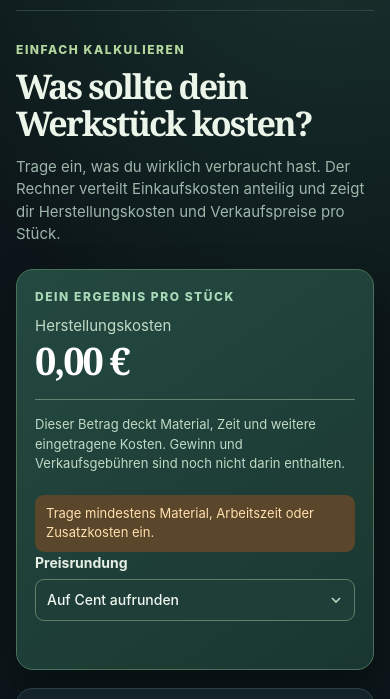
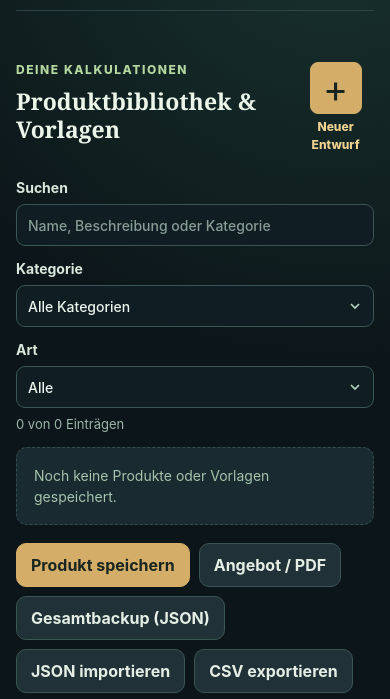
Before and after one commit to Lesezeichen-Hub/Preisrechner, a plain HTML site: page index.html in a window 390 px wide. Shown: the part 105-804 px from the top of the page. Drawn offline with Linux system fonts and the light colour scheme.

Commit message:
Improve product library navigation

```diff
--- a/app.mjs
+++ b/app.mjs
@@ -422,6 +422,7 @@ $('saveButton').addEventListener('click', async () => {
 $('newButton').addEventListener('click', () => {
   if (hasUnsavedChanges() && !confirm('Einen neuen Entwurf beginnen? Nicht in der Bibliothek gespeicherte Änderungen gehen verloren.')) return;
   draft = emptyProduct(); refresh(); persist();
+  $('productName').focus();
 });
 
 $('savedList').addEventListener('click', event => {
@@ -432,11 +433,13 @@ $('savedList').addEventListener('click', event => {
   if (event.target.closest('.load-saved')) {
     if (hasUnsavedChanges() && !confirm('Nicht gespeicherte Änderungen verwerfen und dieses Produkt öffnen?')) return;
     draft = cleanProduct(entry.product); draft.id = entry.id; historyProductId = entry.id; refresh(); persist();
+    $('productEditor').scrollIntoView({ behavior: 'smooth' });
   } else if (event.target.closest('.copy-saved')) {
     if (hasUnsavedChanges() && !confirm('Nicht gespeicherte Änderungen verwerfen und eine neue Variante beginnen?')) return;
     draft = cleanProduct(entry.product); draft.id = null; draft.isTemplate = false; draft.productName = `${draft.productName || 'Produkt'} (Variante)`;
     for (const item of draft.materials) { item.stockId = null; item.stockBooked = false; item.restBookedId = null; }
     historyProductId = null; refresh(); persist();
+    $('productEditor').scrollIntoView({ behavior: 'smooth' });
   } else if (event.target.closest('.show-history')) {
     historyProductId = entry.id; renderHistory(); document.querySelector('.history-panel').scrollIntoView({ behavior: 'smooth' });
   } else if (event.target.closest('.delete-saved')) {
--- a/dark.css
+++ b/dark.css
@@ -75,6 +75,16 @@ input[type="checkbox"] { accent-color: #d1ab62; }
 .photo-preview img { width: 100%; height: 100%; object-fit: cover; }
 .photo-actions { display: flex; flex-wrap: wrap; gap: 6px; margin: 9px 0 5px; }
 .photo-help { display: block; line-height: 1.4; }
+.library-picker { padding: 28px 0 24px; border-bottom: 1px solid #365055; }
+.library-heading { display: flex; justify-content: space-between; align-items: center; gap: 20px; margin-bottom: 22px; }
+.library-heading h1 { margin: 0; color: #ecf5e9; font-family: Georgia, serif; font-size: 30px; line-height: 1.2; letter-spacing: 0; }
+.library-heading .save-status { display: block; margin-top: 5px; }
+.new-draft { display: flex; align-items: center; gap: 12px; border: 0; background: transparent; color: #f0d291; font: inherit; font-weight: 800; text-align: left; }
+.new-draft-plus { display: grid; place-items: center; width: 60px; height: 60px; flex: none; border: 1px solid #d4ae69; border-radius: 8px; background: #d4ae69; color: #19251f; font-size: 38px; font-weight: 400; line-height: 1; }
+.new-draft:hover .new-draft-plus { background: #ebc886; }
+.new-draft:focus-visible { outline: 3px solid #efc77c; outline-offset: 4px; }
+.library-picker .saved-list { max-height: 400px; overflow-y: auto; }
+.library-picker .library-actions { margin-top: 18px; }
 .library-filters { display: grid; grid-template-columns: minmax(200px, 1.5fr) minmax(160px, 1fr) minmax(130px, .7fr); gap: 12px; margin-bottom: 7px; }
 .library-count { margin: 0 0 12px; font-size: 13px; color: #9eb5aa; }
 .saved-list { grid-template-columns: repeat(2, minmax(0, 1fr)); gap: 12px; }
@@ -82,7 +92,7 @@ input[type="checkbox"] { accent-color: #d1ab62; }
 .saved-item-main { display: flex; gap: 14px; padding: 14px; min-width: 0; flex: 1; }
 .saved-thumb { width: 90px; height: 90px; border-radius: 9px; background: #2b4547; display: grid; place-items: center; color: #a4bda8; font-size: 28px; flex: none; overflow: hidden; }
 .saved-thumb img { width: 100%; height: 100%; object-fit: cover; }
-.saved-item-info { min-width: 0; flex: 1; }
+.saved-item-info { min-width: 0; flex: 1; overflow-wrap: anywhere; }
 .saved-item-info strong { color: #eef5e9; }
 .saved-item-info small { display: block; margin-top: 4px; }
 .saved-item-info p { color: #b6cbbd; font-size: 13px; margin: 5px 0 0; overflow: hidden; display: -webkit-box; -webkit-box-orient: vertical; -webkit-line-clamp: 2; }
@@ -142,6 +152,10 @@ tbody th { color: #ebf4e9; }
   .saved-list { grid-template-columns: 1fr; }
 }
 @media (max-width: 650px) {
+  .library-heading { align-items: flex-start; }
+  .library-heading h1 { font-size: 23px; }
+  .new-draft { flex-direction: column; gap: 4px; font-size: 12px; text-align: center; }
+  .new-draft-plus { width: 52px; height: 52px; }
   .product-details { grid-template-columns: 1fr; }
   .photo-area { max-width: 280px; }
   .library-filters { grid-template-columns: 1fr; }
--- a/index.html
+++ b/index.html
@@ -21,12 +21,18 @@
     </header>
 
     <main>
-      <section class="intro">
-        <div><p class="eyebrow">Einfach kalkulieren</p><h1>Was sollte dein Werkstück kosten?</h1><p>Trage ein, was du wirklich verbraucht hast. Der Rechner verteilt Einkaufskosten anteilig und zeigt dir Herstellungskosten und Verkaufspreise pro Stück.</p></div>
-        <div class="intro-note"><strong>Deine Daten bleiben bei dir.</strong><span>Entwürfe werden nur in diesem Browser gespeichert. Für ein Backup kannst du sie als Datei exportieren.</span></div>
+      <section class="library library-picker" aria-labelledby="libraryTitle">
+        <div class="library-heading">
+          <div><p class="eyebrow">Deine Kalkulationen</p><h1 id="libraryTitle">Produktbibliothek & Vorlagen</h1><span id="saveStatus" class="save-status" role="status"></span></div>
+          <button id="newButton" type="button" class="new-draft"><span class="new-draft-plus" aria-hidden="true">+</span><span>Neuer Entwurf</span></button>
+        </div>
+        <div class="library-filters"><label class="field">Suchen<input id="librarySearch" type="search" placeholder="Name, Beschreibung oder Kategorie"></label><label class="field">Kategorie<select id="libraryCategory"><option value="">Alle Kategorien</option></select></label><label class="field">Art<select id="libraryKind"><option value="all">Alle</option><option value="products">Produkte</option><option value="templates">Vorlagen</option></select></label></div>
+        <p id="libraryCount" class="library-count"></p>
+        <div id="savedList" class="saved-list"></div>
+        <div class="library-actions"><button id="saveButton" type="button" class="button primary">Produkt speichern</button><button id="offerButton" type="button" class="button subtle">Angebot / PDF</button><button id="exportButton" type="button" class="button subtle">Gesamtbackup (JSON)</button><button id="importButton" type="button" class="button subtle">JSON importieren</button><button id="exportCsvButton" type="button" class="button subtle">CSV exportieren</button><button id="importCsvButton" type="button" class="button subtle">CSV importieren</button><input id="importFile" type="file" accept="application/json,.json" hidden><input id="importCsvFile" type="file" accept="text/csv,.csv" hidden></div>
       </section>
 
-      <div class="workspace">
+      <div class="workspace" id="productEditor">
         <div class="editor">
           <section class="panel product-panel">
             <div class="section-heading"><div><span class="step">01</span><h2>Dein Produkt</h2></div><span class="section-hint">Eine Rechnung kann auch mehrere gleiche Stücke enthalten.</span></div>
@@ -127,13 +133,7 @@
         <div id="inventoryList" class="stock-list"></div>
       </section>
 
-      <section class="panel library" aria-labelledby="libraryTitle">
-        <div class="section-heading"><div><span class="step">09</span><h2 id="libraryTitle">Produktbibliothek & Vorlagen</h2></div><span id="saveStatus" class="save-status" role="status"></span></div>
-        <p class="help">Dein aktueller Entwurf wird automatisch gespeichert. Speichere fertige Produkte oder Vorlagen hier ab und dupliziere sie für neue Varianten.</p>
-        <div class="library-actions"><button id="saveButton" type="button" class="button primary">Produkt speichern</button><button id="newButton" type="button" class="button subtle">Neuer Entwurf</button><button id="offerButton" type="button" class="button subtle">Angebot / PDF</button><button id="exportButton" type="button" class="button subtle">Gesamtbackup (JSON)</button><button id="importButton" type="button" class="button subtle">JSON importieren</button><button id="exportCsvButton" type="button" class="button subtle">CSV exportieren</button><button id="importCsvButton" type="button" class="button subtle">CSV importieren</button><input id="importFile" type="file" accept="application/json,.json" hidden><input id="importCsvFile" type="file" accept="text/csv,.csv" hidden></div>
-        <div class="library-filters"><label class="field">Suchen<input id="librarySearch" type="search" placeholder="Name, Beschreibung oder Kategorie"></label><label class="field">Kategorie<select id="libraryCategory"><option value="">Alle Kategorien</option></select></label><label class="field">Art<select id="libraryKind"><option value="all">Alle</option><option value="products">Produkte</option><option value="templates">Vorlagen</option></select></label></div>
-        <p id="libraryCount" class="library-count"></p>
-        <div id="savedList" class="saved-list"></div>
+      <section class="panel library" aria-label="Preisverlauf">
         <div class="history-panel"><h3>Preisverlauf</h3><p class="help">Bei jeder geänderten gespeicherten Kalkulation wird ein neuer Preisstand festgehalten.</p><div id="historyContent"></div></div>
       </section>
     </main>
--- a/version.json
+++ b/version.json
@@ -1,3 +1,3 @@
 {
-  "version": "1.3.0"
+  "version": "1.4.0"
 }
```
